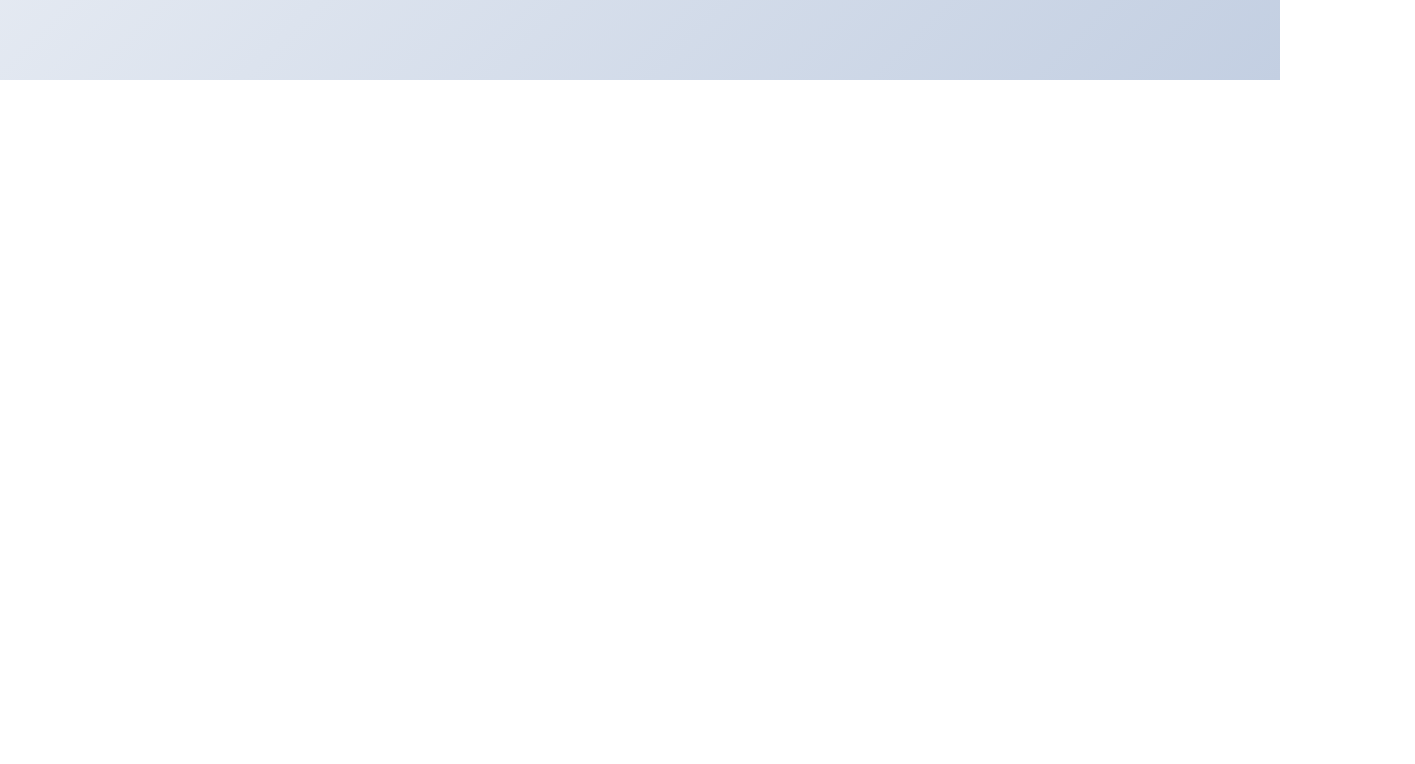
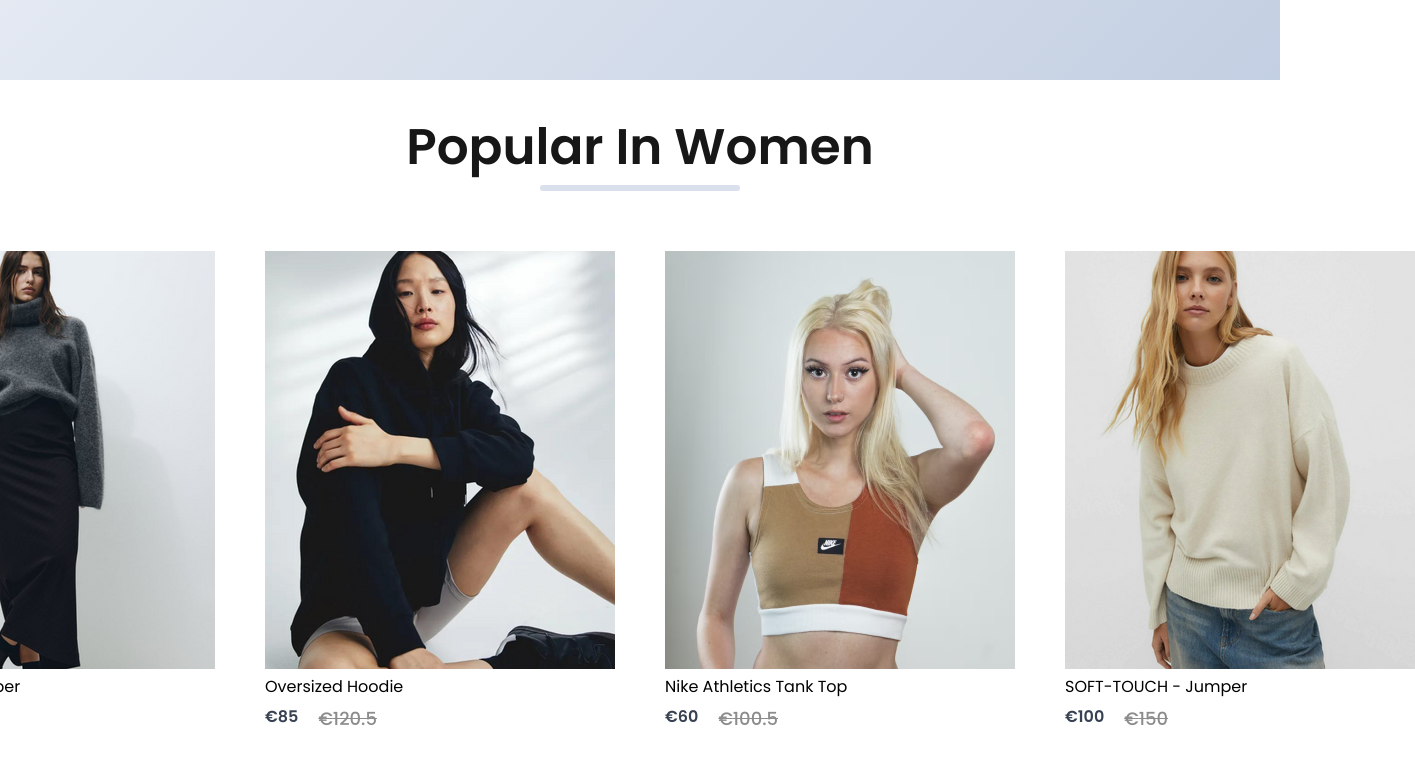
Before and after one commit to NadiasCodes/e-commerce-website-react, a React (Create React App) app: page / in a window 1280 px wide. Shown: the part 840-1604 px from the top of the page, 1415 px wide, since content can reach past the window. Before the commit the page ends 920 px from the top, so only its background shows below. Built offline with nearby package versions, Linux system fonts and the light colour scheme; a web font is replaced by a local one.

Commit message:
added a new section on the hero page and customized it in CSS

```diff
--- a/src/App.css
+++ b/src/App.css
@@ -1,3 +1,2 @@
-.App {
-  text-align: center;
-}
+:root{--main-color:#171717;
+    --secondary-color:#D9E0EC;}
--- a/src/Components/Assets/data.js
+++ b/src/Components/Assets/data.js
@@ -5,30 +5,15 @@
 
 let data_product = [
   {
-    id:1,
-    name:"Striped Flutter Sleeve Overlap Collar Peplum Hem Blouse",
-    image:p1_img,
-    new_price:50.00,
-    old_price:80.50,
+    id: 1,
+    name: "Wool Blend Jumper",
+    image: p1_img,
+    new_price: 50.0,
+    old_price: 80.5,
   },
-  {id:2,
-    name:"Striped Flutter Sleeve Overlap Collar Peplum Hem Blouse",
-    image:p2_img,
-    new_price:85.00,
-    old_price:120.50,
-  },
-  {id:3,
-    name:"Striped Flutter Sleeve Overlap Collar Peplum Hem Blouse",
-    image:p3_img,
-    new_price:60.00,
-    old_price:100.50,
-  },
-  {id:4,
-    name:"Striped Flutter Sleeve Overlap Collar Peplum Hem Blouse",
-    image:p4_img,
-    new_price:100.00,
-    old_price:150.00,
-  },
+  { id: 2, name: "Oversized Hoodie", image: p2_img, new_price: 85.0, old_price: 120.5 },
+  { id: 3, name: "Nike Athletics Tank Top", image: p3_img, new_price: 60.0, old_price: 100.5 },
+  { id: 4, name: "SOFT-TOUCH - Jumper", image: p4_img, new_price: 100.0, old_price: 150.0 },
 ];
 
 export default data_product;
--- a/src/Components/Hero/Hero.css
+++ b/src/Components/Hero/Hero.css
@@ -1,5 +1,4 @@
-:root{--main-color:#171717;
-    --secondary-color:#D9E0EC;}
+
 
 .hero{height:100vh;
  background-image: linear-gradient(135deg, #f5f7fa 0%, #c3cfe2 100%);
--- a/src/Components/Items/Items.css
+++ b/src/Components/Item/Item.css
@@ -1,21 +1,20 @@
 .item{width:350px;}
 
-.item p{margin: 6px 0px;}
+.item p{margin:6px 0px;}
 
 .item-prices{display: flex;
-gap:20px;
-}
+gap:20px;}
 
 .item-price-new{color:#374151;
-    font-size: 18px;
-    font-weight: 600;
-}
+font: 18px;
+font-weight: 600;}
 
 .item-price-old{color:#8c8c8c;
 font-size: 18px;
 font-weight: 500;
 text-decoration: line-through;}
 
-
-.item:hover{transform: scale(1.05);
-transition: 0.6s;}
+.item:hover{
+    transform: scale(1.05);
+    transition: 0.6s;
+}
--- /dev/null
+++ b/src/Components/Item/Item.jsx
@@ -0,0 +1,19 @@
+import React from 'react'
+import "./Item.css"
+
+const Item = (props) => {
+  return (
+    <div className='item'>
+      <img src={props.image}  alt="" />
+      <p>{props.name}</p>
+      <div className="item-prices">
+<div className="item-price-new">€{props.new_price}</div>
+<div className="item-price-old">€{props.old_price}</div>
+
+
+      </div>
+    </div>
+  )
+}
+
+export default Item
--- a/src/Components/Popular/Popular.css
+++ b/src/Components/Popular/Popular.css
@@ -0,0 +1,21 @@
+.popular
+{display:flex;
+flex-direction: column;
+align-items: center;
+gap:10px;
+height:90vh;
+margin: 40px;}
+
+.popular h1{color:#171717;
+font-size: 50px;
+font-weight: 600;}
+
+.popular hr{width:200px;
+height:6px;
+border-radius: 10px;
+background-color: var(--secondary-color);
+border: none;}
+
+.popular-item{margin-top: 50px;
+display: flex;
+gap:50px;}
--- a/src/Components/Popular/Popular.jsx
+++ b/src/Components/Popular/Popular.jsx
@@ -1,17 +1,21 @@
 import React from 'react'
-import Popular from "./Popular.css"
+import "./Popular.css"
 import data_product from "../Assets/data"
+import Item from "../Item/Item"
 
 const Popular = () => {
   return (
     <div className='popular'>
-<h1>POPULAR IN WOMEN</h1>
-<hr />
-<div className="propular-item">
+      <h1>Popular In Women</h1>
+      <hr />
+      <div className="popular-item">
+{data_product.map((item,i)=>{
 
-    {data_product.map((item)=>{return <Items />})}
-</div>
+    return <Item key={i} id={item.id} name={item.name} image={item.image} new_price={item.new_price} old_price={item.old_price}/>
+})}
 
+
+      </div>
     </div>
   )
 }
--- a/src/Pages/Shop.jsx
+++ b/src/Pages/Shop.jsx
@@ -1,9 +1,15 @@
 import React from "react";
 import Hero from "../Components/Hero/Hero";
+import Popular from "../Components/Popular/Popular";
+
+
+
+
 
 export default function Shop() {
   return <div>
-<Hero/>
+<Hero />
+<Popular />
 
   </div>;
 }
```
Also changed, not shown: src/Components/Items/Items.jsx (deleted, +0 -17 lines).
